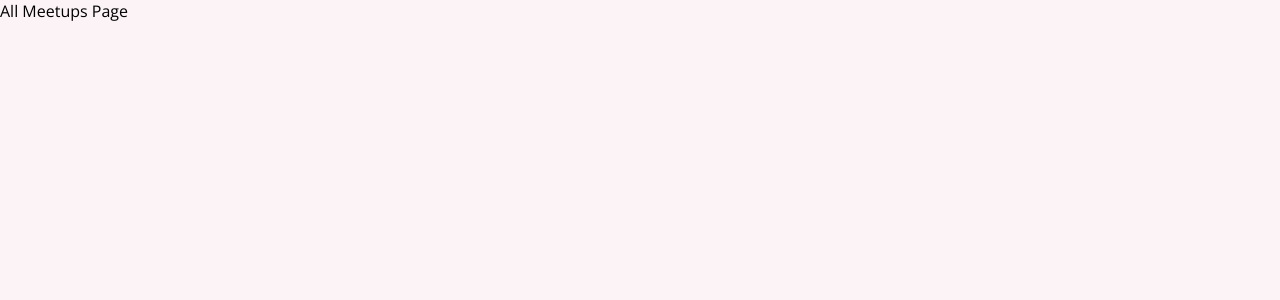
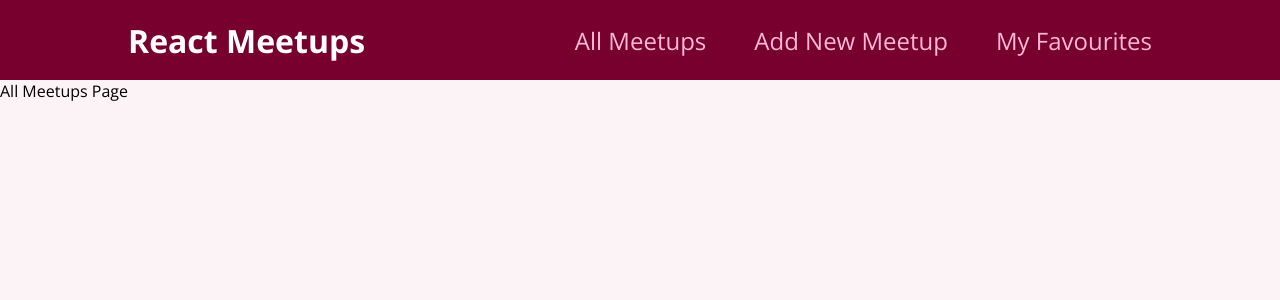
Before and after one commit to songle2900/meetup, a React (Create React App) app: page / in a window 1280 px wide. Shown: the top 300 px of the page. Built offline with nearby package versions, Linux system fonts and the light colour scheme.

Commit message:
Css module

```diff
--- a/src/App.js
+++ b/src/App.js
@@ -2,10 +2,12 @@
 import AllMeetupsPage from "./pages/AllMeetups";
 import NewMeetupPage from "./pages/NewMeetup";
 import FavouritesPage from "./pages/Favourites";
+import MainNavigation from "./components/layout/MainNavigation";
 
 function App() {
   return (
     <div>
+      <MainNavigation />
       <Switch>
         <Route path="/" exact>
           <AllMeetupsPage />
--- a/src/components/layout/MainNavigation.js
+++ b/src/components/layout/MainNavigation.js
@@ -1,5 +1,25 @@
+import { Link } from "react-router-dom";
+import classes from "./MainNavigation.module.css";
+
 function MainNavigation() {
-  return <header></header>;
+  return (
+    <header className={classes.header}>
+      <div className={classes.logo}>React Meetups</div>
+      <nav>
+        <ul>
+          <li>
+            <Link to="/">All Meetups</Link>
+          </li>
+          <li>
+            <Link to="/new-meetup">Add New Meetup</Link>
+          </li>
+          <li>
+            <Link to="/favourites">My Favourites</Link>
+          </li>
+        </ul>
+      </nav>
+    </header>
+  );
 }
 
 export default MainNavigation;
--- /dev/null
+++ b/src/components/layout/MainNavigation.module.css
@@ -0,0 +1,47 @@
+.header {
+  width: 100%;
+  height: 5rem;
+  display: flex;
+  align-items: center;
+  justify-content: space-between;
+  background-color: #77002e;
+  padding: 0 10%;
+}
+
+.logo {
+  font-size: 2rem;
+  color: white;
+  font-weight: bold;
+}
+
+.header ul {
+  list-style: none;
+  margin: 0;
+  padding: 0;
+  display: flex;
+  align-items: baseline;
+}
+
+.header li {
+  margin-left: 3rem;
+}
+
+.header a {
+  text-decoration: none;
+  font-size: 1.5rem;
+  color: #fcb8d2;
+}
+
+.header a:hover,
+.header a:active,
+.header a.active {
+  color: white;
+}
+
+.badge {
+  background-color: #cc2062;
+  color: white;
+  border-radius: 12px;
+  padding: 0 1rem;
+  margin-left: 0.5rem;
+}
```
